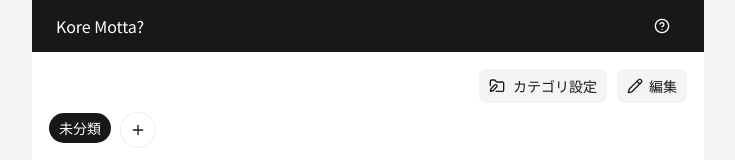
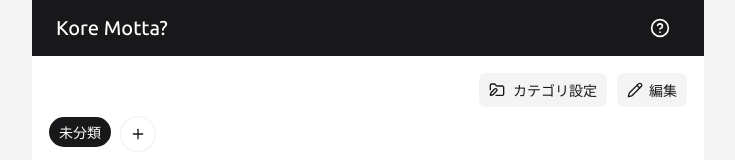
Before and after one commit to kem198/kore-motta, a Next.js app: page / in a window 1280 px wide. Shown: the top 160 px of the page, without its empty margins (272-1007 px from the left). Built offline with nearby package versions, Linux system fonts and the light colour scheme.

Commit message:
fix: enhance typography and improve button styles in HelpDialog and TodoAppHeader

```diff
--- a/src/app/globals.css
+++ b/src/app/globals.css
@@ -11,6 +11,7 @@
   --font-sans: var(--font-noto-sans-jp);
   --font-mono: var(--font-geist-mono);
   --font-heading: var(--font-noto-sans-jp);
+  --font-ubuntu-sans: var(--font-ubuntu-sans);
   --color-sidebar-ring: var(--sidebar-ring);
   --color-sidebar-border: var(--sidebar-border);
   --color-sidebar-accent-foreground: var(--sidebar-accent-foreground);
--- a/src/components/shared/dialog/help-dialog.tsx
+++ b/src/components/shared/dialog/help-dialog.tsx
@@ -31,7 +31,7 @@ function Term() {
         <h3>このアプリは何？</h3>
 
         <p>
-          <strong>Kore Motta?</strong>{" "}
+          <span className="font-ubuntu-sans font-medium">Kore Motta?</span>{" "}
           は、毎日の「これ持った？」を確認するシンプルな Todo アプリです。
         </p>
 
@@ -45,7 +45,7 @@ function Term() {
 
         <ul>
           <li>
-            設定した時刻になると、登録したアイテムがすべて未完了に戻ります。
+            設定した時刻を過ぎると、登録したアイテムがすべて未完了に戻ります。
           </li>
           <li>
             繰り返しのアイテムや期限切れのアイテムが溜まらないため、必要なタイミングで使えます。
@@ -141,13 +141,13 @@ export function HelpDialog() {
           <Button
             type="button"
             variant="ghost"
-            size="icon"
+            size="icon-lg"
             aria-label="アプリの使い方・利用規約"
-            className="text-white hover:bg-white/10 hover:text-white"
+            className="rounded-full text-white hover:bg-white/10 hover:text-white"
           />
         }
       >
-        <CircleHelpIcon size={20} />
+        <CircleHelpIcon className="size-5" />
       </DialogTrigger>
 
       <DialogContent className="flex h-[90vh] max-h-[90vh] w-[calc(100%-2rem)] !max-w-xl flex-col">
--- a/src/components/shared/todo-app-header.tsx
+++ b/src/components/shared/todo-app-header.tsx
@@ -15,7 +15,10 @@ export function TodoAppHeader({ className, ...props }: TodoAppHeaderProps) {
       )}
       {...props}
     >
-      <Link href="/" className="inline-flex w-auto items-center gap-2">
+      <Link
+        href="/"
+        className="font-ubuntu-sans inline-flex w-auto items-center gap-2 text-xl font-medium"
+      >
         {SITE_NAME}
       </Link>
       <HelpDialog />
```
